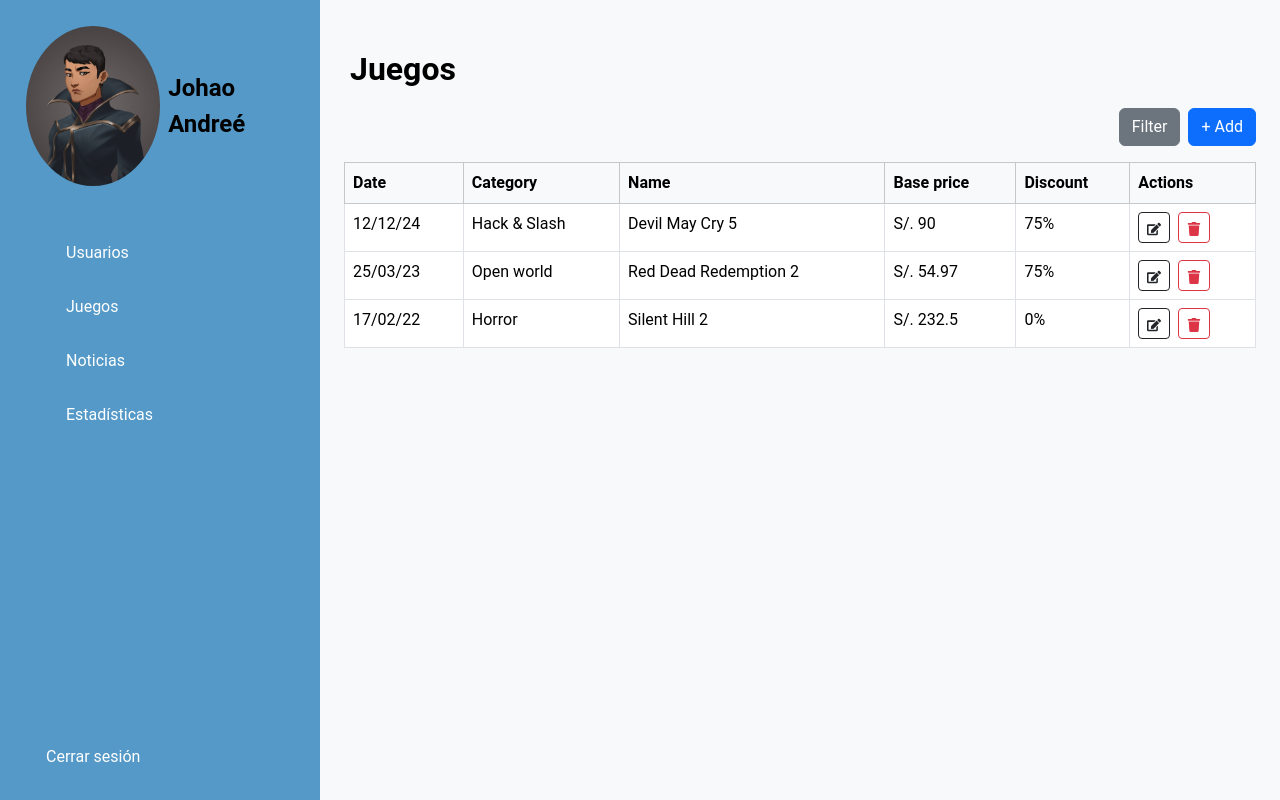
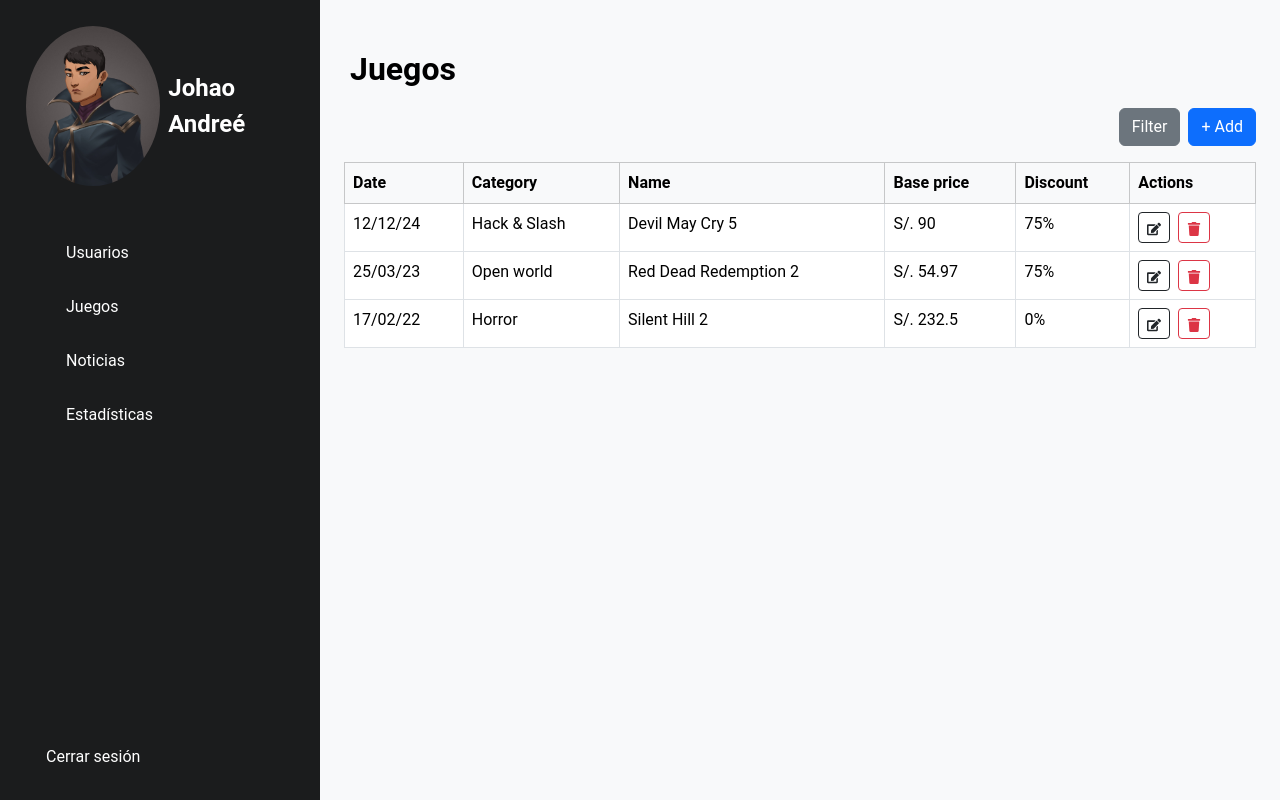
Before and after one commit to JohaoAndree/Proyecto_PrograWeb, a React (Vite) app: page /req18 in a window 1280 px wide. Built offline with nearby package versions, Linux system fonts and the light colour scheme.

Commit message:
Se cambió el logo y barra lateral

```diff
--- a/package.json
+++ b/package.json
@@ -15,7 +15,9 @@
     "react-bootstrap": "^2.10.10",
     "react-dom": "^19.1.0",
     "react-icons": "^5.5.0",
-    "react-router-dom": "^7.6.0"
+    "react-router-dom": "^7.6.0",
+    "react-slick": "^0.30.3",
+    "slick-carousel": "^1.8.1"
   },
   "devDependencies": {
     "@eslint/js": "^9.25.0",
--- a/src/Reqs_Fabiana/Req_01/index.tsx
+++ b/src/Reqs_Fabiana/Req_01/index.tsx
@@ -1,9 +1,12 @@
 import 'bootstrap/dist/css/bootstrap.min.css';
 import styles from './styles.module.css';
+import logo from './logo.jpg';
 
 const Login = () => {
   return (
     <div className={styles.fondoAzulOscuro}>
+      <img src={logo} alt="Logo GameStore" className={styles.logoFijo} />
+
       <div className={styles.loginBox}>
         <h2 className="mb-4">Ingresa <br /><strong>GameStore</strong></h2>
 
--- a/src/Reqs_Fabiana/Req_01/styles.module.css
+++ b/src/Reqs_Fabiana/Req_01/styles.module.css
@@ -26,3 +26,12 @@
   .linkOlvido {
     font-size: 0.8rem;
   }
+
+  .logoFijo {
+    position: fixed;   /* se mantiene en pantalla aunque haya scroll */
+    top: 10px;         /* separación desde arriba */
+    left: 10px;        /* separación desde la izquierda */
+    width: 100px;      /* tamaño ajustable */
+    height: auto;
+    z-index: 1000;     /* para que quede encima de todo */
+  }
--- a/src/Reqs_Fabiana/Shared_Components/SharedComponents.module.css
+++ b/src/Reqs_Fabiana/Shared_Components/SharedComponents.module.css
@@ -9,8 +9,8 @@
 
 .BarraLateral{
     font-family: 'Roboto', sans-serif;
-    background-color: #5499C7;
-    color: black;
+    background-color: #1b1c1d;
+    color: white;
     min-height: 100vh;
     /* padding-top: 20px; */
     /* display: flex;
--- a/src/main.tsx
+++ b/src/main.tsx
@@ -29,7 +29,8 @@ createRoot(document.getElementById('root')!).render(
           <Route path="/juegos" element={<Req9 />} />
           <Route path="/noticias" element={<Noticias />} />
           <Route path="/carrito" element={<Carrito />} />
-          <Route path="/usuario" element={<Usuario />} />
+          <Route path="/usuario" element={<Req1 />} />
+
         </Route>
 
         {/* Estas rutas son independientes y no tendrán header */}
```
Also changed, not shown: src/Reqs_Fabiana/Req_01/logo.jpg (added), 1 other file (tests, documents, lock files or other folders).
